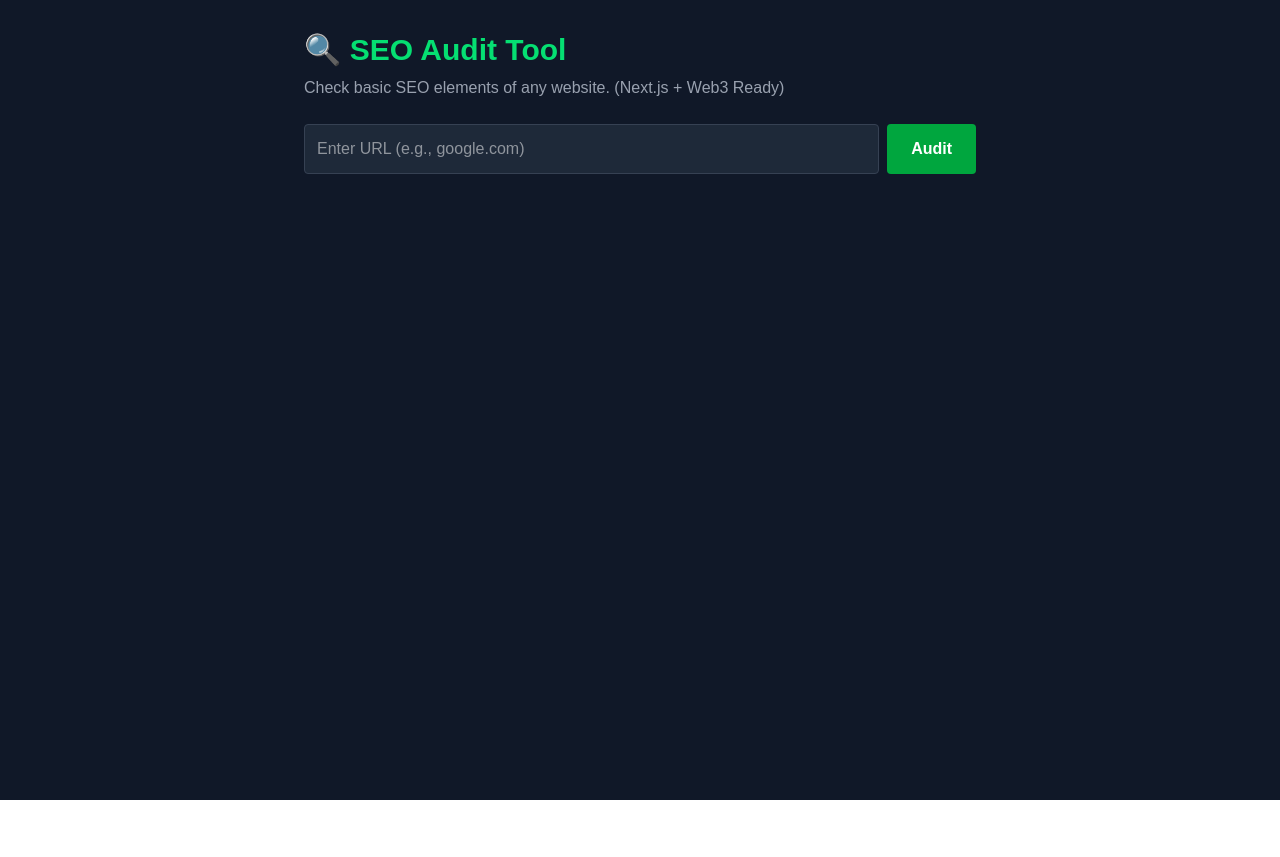
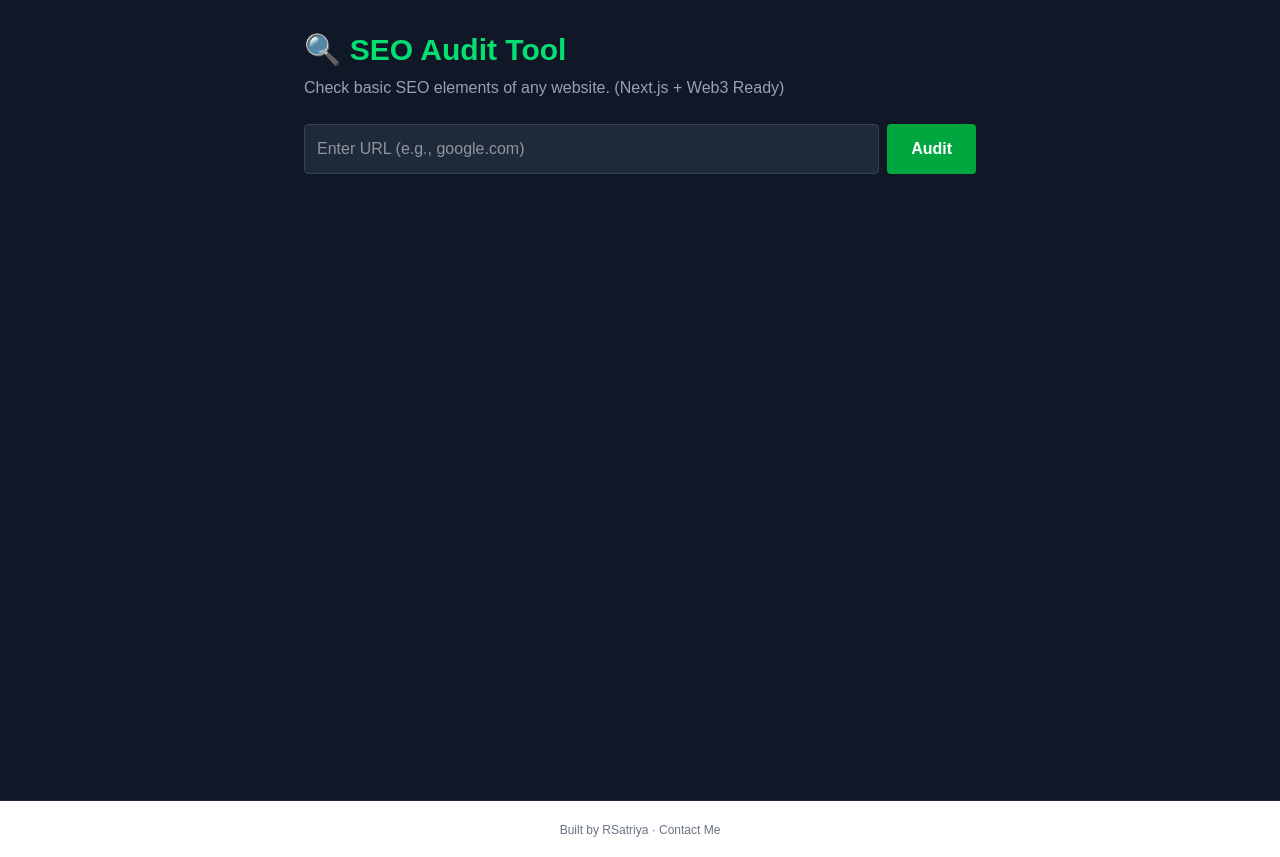
Before and after one commit to jejakmasgondrong/seo-audit-tool, a Next.js app: page / in a window 1280 px wide. Before the commit the page ends 800 px from the top, so only its background shows below. Built offline with nearby package versions, Linux system fonts and the light colour scheme.

Commit message:
feat: add LinkedIn contact footer

```diff
--- a/app/layout.js
+++ b/app/layout.js
@@ -38,7 +38,18 @@ export default function RootLayout({ children }) {
       lang="en"
       className={`${geistSans.variable} ${geistMono.variable} h-full antialiased`}
     >
-      <body className="min-h-full flex flex-col">{children}</body>
+      <body className="min-h-full flex flex-col">{children}
+        <footer className="mt-auto border-t border-gray-800 py-4 text-center">
+          <a
+            href="https://www.linkedin.com/in/rsatriya-wicaksana-56b026ab/"
+            target="_blank"
+            rel="noopener noreferrer"
+            className="text-xs text-gray-500 hover:text-emerald-400 transition-colors"
+          >
+            Built by RSatriya · Contact Me
+          </a>
+        </footer>
+      </body>
     </html>
   );
 }
```
